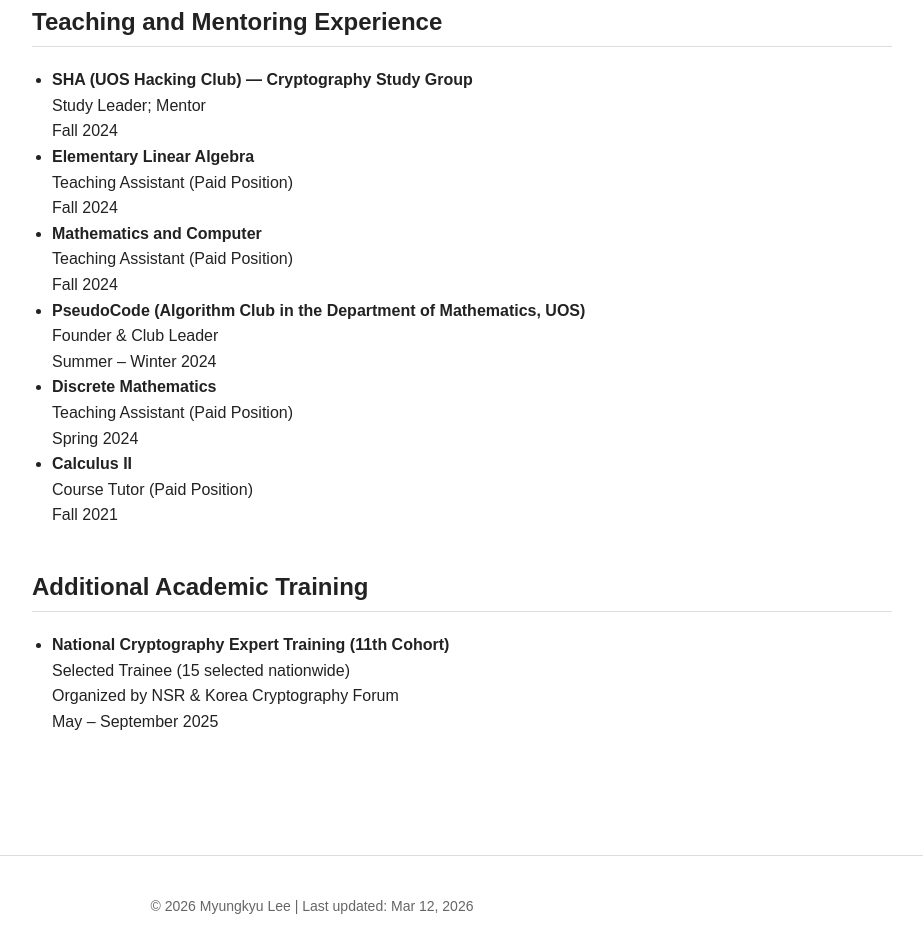
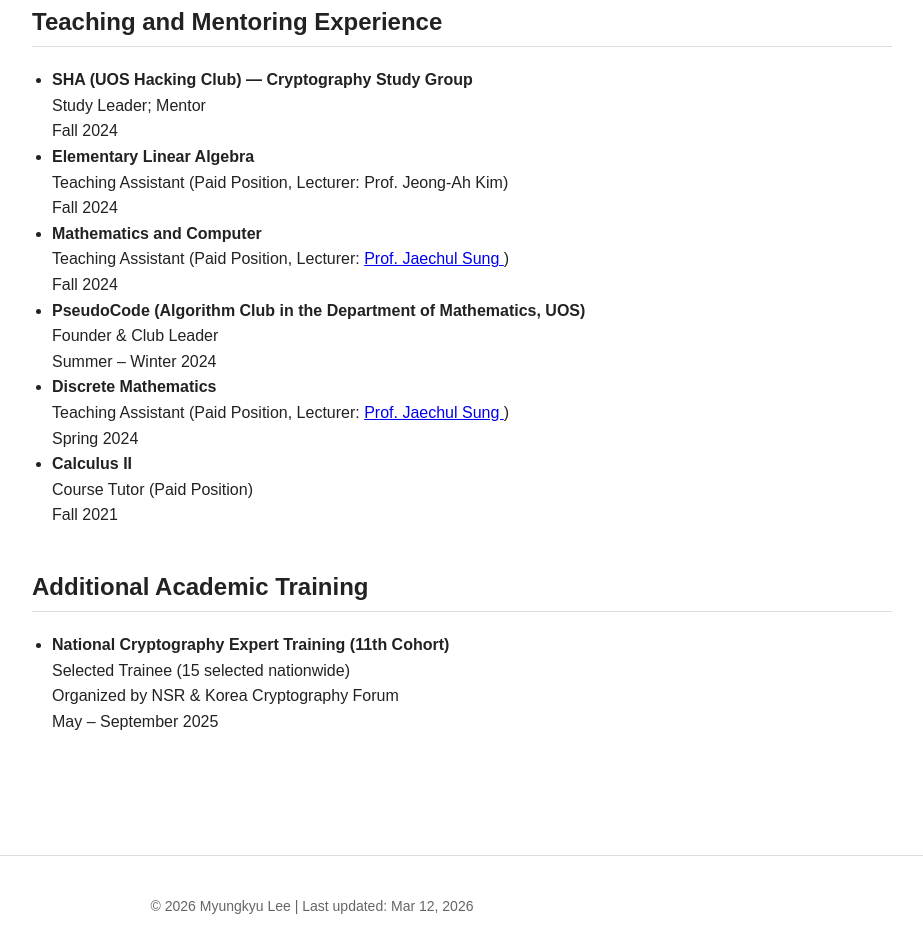
Before and after one commit to kaki1013/kaki1013.github.io, a plain HTML site: page index.html in a window 1280 px wide. Shown: the part 2660-3601 px from the top of the page, without its empty margins (328-1251 px from the left). Drawn offline with Linux system fonts and the light colour scheme.

Commit message:
홈페이지 수정
교수님 정보 추가

```diff
--- a/index.html
+++ b/index.html
@@ -243,13 +243,16 @@ Fall 2024
 
 <li>
 <b>Elementary Linear Algebra</b><br>
-Teaching Assistant (Paid Position)<br>
+Teaching Assistant (Paid Position, Lecturer: Prof. Jeong-Ah Kim)<br>
 Fall 2024
 </li>
 
 <li>
 <b>Mathematics and Computer</b><br>
-Teaching Assistant (Paid Position)<br>
+Teaching Assistant (Paid Position, Lecturer:
+<a href="https://scholar.google.com/citations?user=eSgW4uAAAAAJ&hl=en" target="_blank">
+Prof. Jaechul Sung
+</a>)<br>
 Fall 2024
 </li>
 
@@ -261,7 +264,10 @@ Summer – Winter 2024
 
 <li>
 <b>Discrete Mathematics</b><br>
-Teaching Assistant (Paid Position)<br>
+Teaching Assistant (Paid Position, Lecturer:
+<a href="https://scholar.google.com/citations?user=eSgW4uAAAAAJ&hl=en" target="_blank">
+Prof. Jaechul Sung
+</a>)<br>
 Spring 2024
 </li>
 
```
